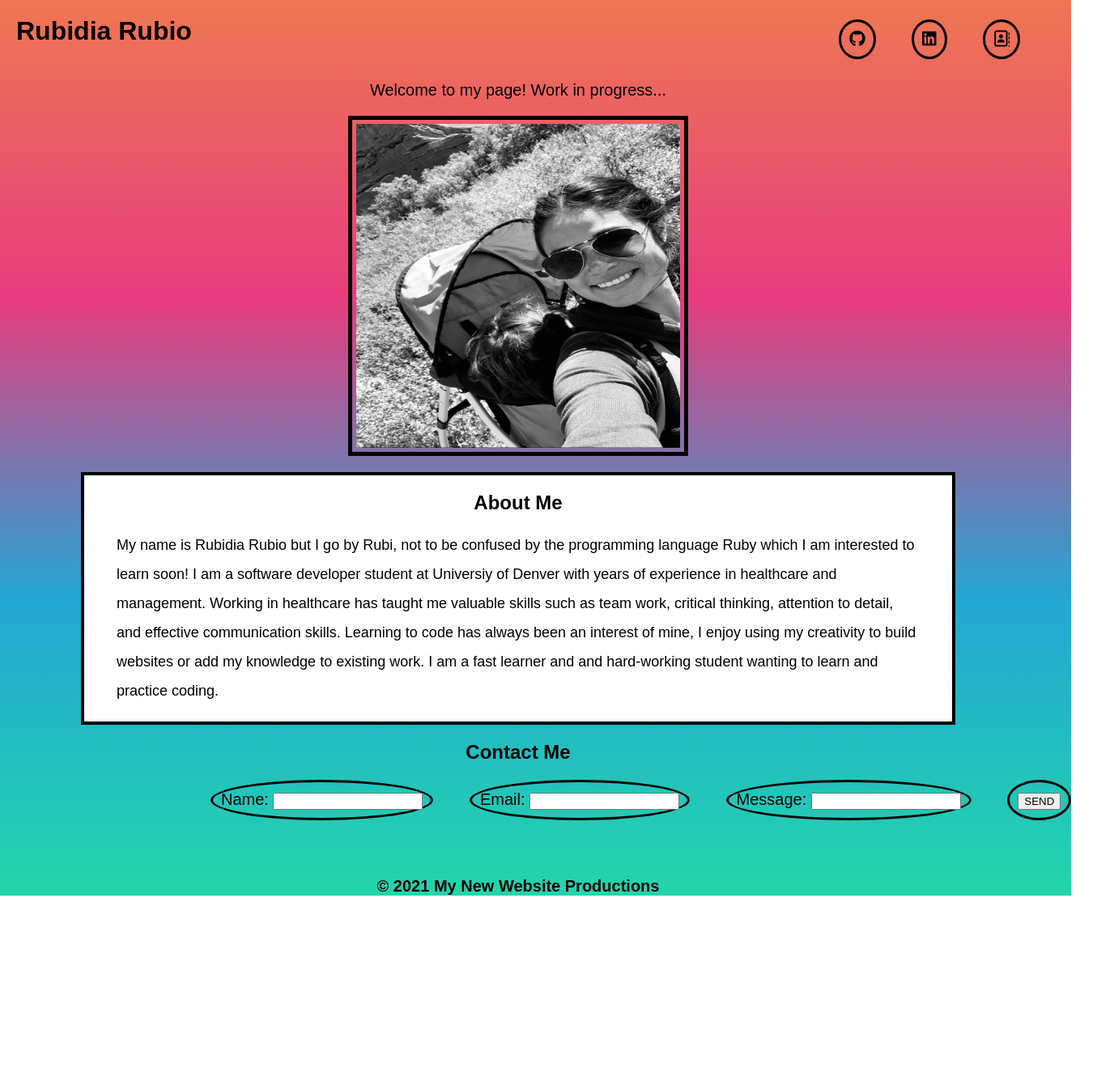
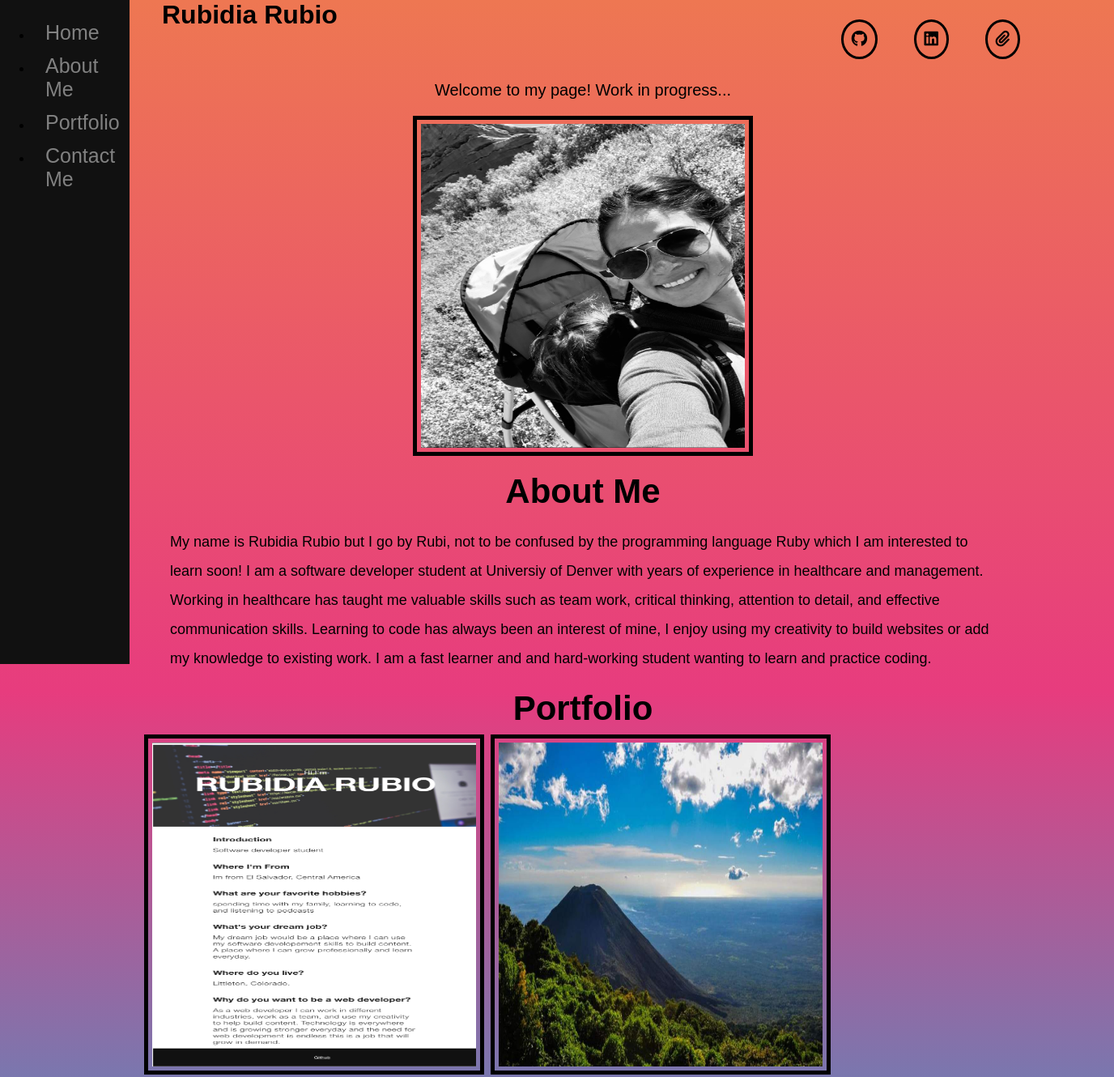
Before and after one commit to rubiocode/Portfolio, a plain HTML site: page index.html in a window 1280 px wide. Shown: the top 1330 px of the page at 81% size, 1376 px wide, since content can reach past the window. Before the commit the page ends 1106 px from the top, so only its background shows below. Drawn offline with Linux system fonts and the light colour scheme.

Commit message:
added porfolio section to HTML

```diff
--- a/assets/style.CSS
+++ b/assets/style.CSS
@@ -9,7 +9,7 @@ body {
 
 header h1 {
     color: black;
-    margin: 20px;
+    margin-left: 200px;
     display: inline;
     position: fixed;
     top:0;
@@ -22,6 +22,29 @@ header nav {
     position: fixed;
     top:0;
     right: 0;
+  }
+  .sidenav {
+    height: 100%;
+    width: 160px;
+    position: fixed;
+    z-index: 1;
+    top: 0;
+    left: 0;
+    background-color: #111;
+    padding-top: 20px;
+  }
+
+  .sidenav ul li a {
+    padding: 6px 8px 6px 16px;
+    text-decoration: none;
+    font-size: 25px;
+    color: #818181;
+    display: block;
+  }
+  .main {
+    margin-left: 160px;
+    font-size: 28px;
+    padding: 0px 10px;
   }
 
 .content {
@@ -65,6 +88,33 @@ li:hover {
     color: yellow;
     border: 5px solid yellow;
 }
+.row {
+    display: flex;
+    flex-wrap: wrap;
+    padding: 0 4px;
+  }
+
+  .column {
+    flex: 50%;
+    padding: 0 4px;
+  }
+
+.column img {
+    display:inline;
+    margin-top: 8px;
+    vertical-align: middle;
+    width: 400px;
+    height: 400px;
+
+  }
+.column img:hover {
+    transform: scale(1.5);
+    z-index: 999;
+    display:block;
+    position:relative;
+    cursor:grab;
+}
+
 
 form ul {
     margin-bottom: 50px;
--- a/index.html
+++ b/index.html
@@ -21,17 +21,32 @@
                     <a class="fa fa-linkedin-square" aria-hidden="true"></a>
                 </li>
                 <li>
-                    <a class="fa fa-address-book-o" aria-hidden="true" href="#name"></a>
+                    <a class="fa fa-paperclip" aria-hidden="true"></a>
                 </li>
             </ul>
         </nav>
     </header>
-    <main>
-        <figure>
+    <aside class="sidenav">
+        <ul>
+            <li>
+                <a href="#top">Home</a>
+            </li>
+            <li>
+                <a href="#about">About Me</a>
+            </li>
+            <li>
+                <a href="#portfolio">Portfolio</a>
+            </li>
+            <li>
+                <a href="#call">Contact Me</a>
+            </li>
+    </aside>
+    <main class="main">
+        <figure id="top">
             <figcaption>Welcome to my page! Work in progress...</figcaption>
             <img src="./assets/img/IMG_2732.jpg" alt="Hiking somewhere in Colorado" width=400 height=400>
         </figure>
-        <section class="me">
+        <section id="about">
             <h2 id="first">About Me</h2>
                 <p>
                     My name is Rubidia Rubio but I go by Rubi, not to be confused by the programming language Ruby which I am interested to learn soon!
@@ -41,7 +56,19 @@
                     and hard-working student wanting to learn and practice coding.
                 </p>
         </section>
-        <section class="contact">
+        <section id="portfolio">
+            <h2>Portfolio</h2>
+            <section class="row">
+                <section class="column">
+                  <img src="./assets/img/image0.jpeg" alt="about me">
+                  <img src="./assets/img/Volcan.jfif" alt="El Salvador Volcano">
+                  <img src="./assets/img/beach.jpg" alt="El Salvador Beach">
+                  <img src="./assets/img/RedRocks.jpg" alt="Red Rocks">
+                  <img src="./assets/img/Rocky.jpg" alt="Rocky Mountains">
+                </section>
+            </section>
+        </section>
+        <section class="contact" id="call">
             <h2 class="second">Contact Me</h2>
             <form>
                 <ul>
```
Also changed, not shown: assets/img/RedRocks.jpg (added), assets/img/Rocky.jpg (added), assets/img/Volcan.jfif (added), assets/img/beach.jpg (added), assets/img/image0.jpeg (added), 1 other file.
